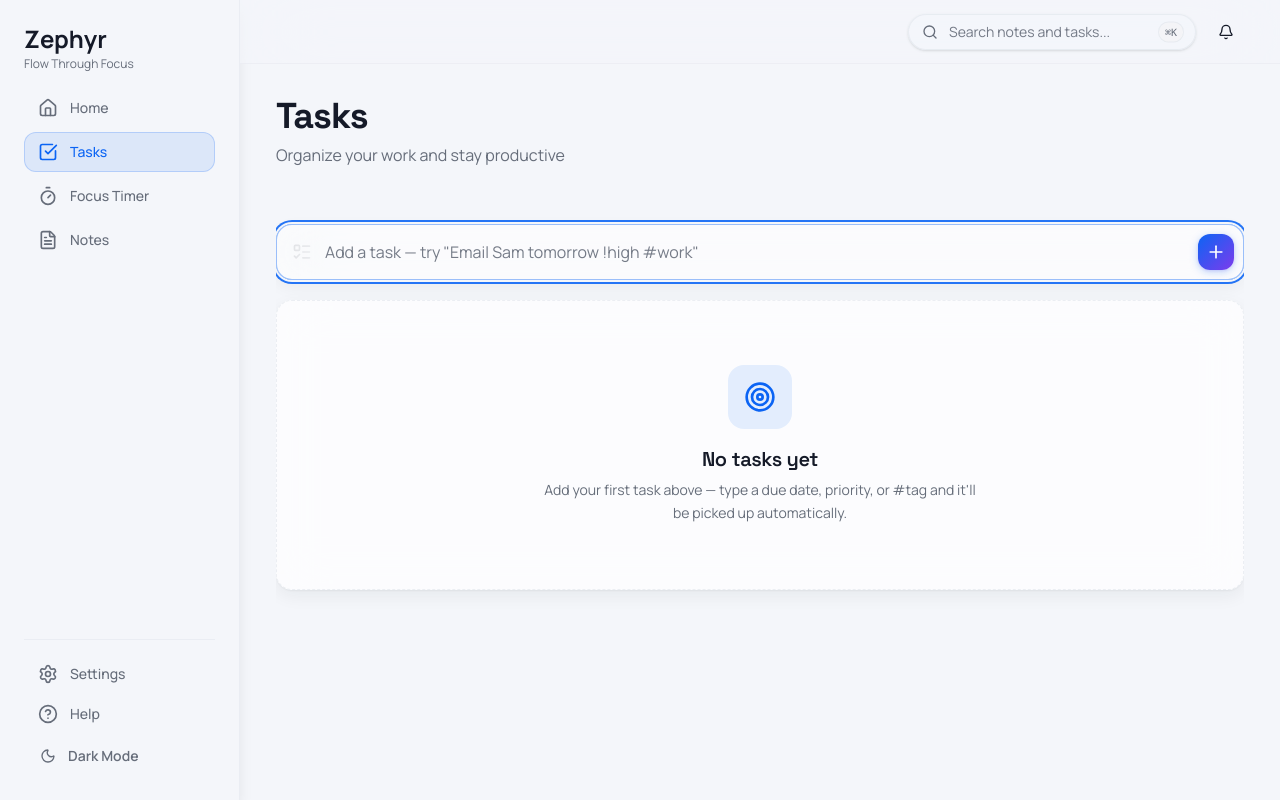
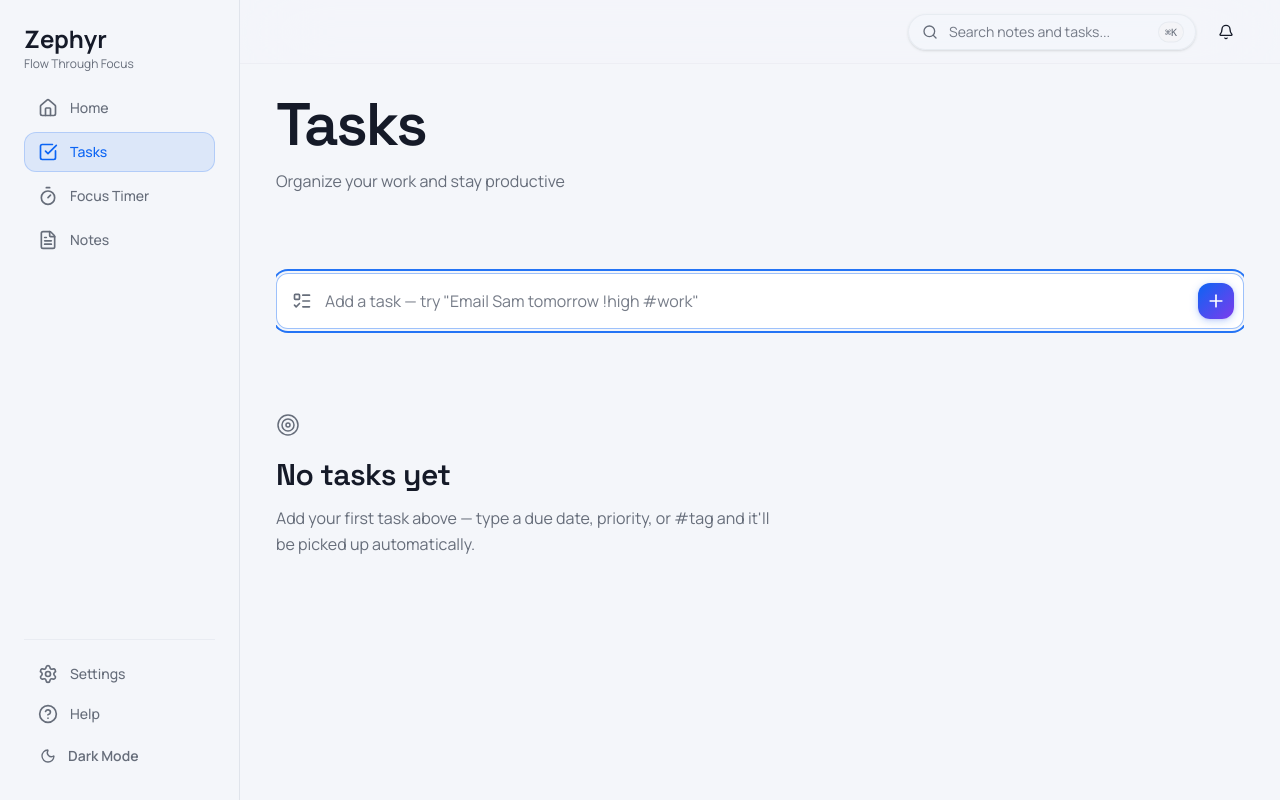
Before and after one commit to dominikkoenitzer/Zephyr, a React (Vite) app: page /tasks in a window 1280 px wide. Built offline with nearby package versions, Linux system fonts and the light colour scheme.

Commit message:
Quieten the remaining routes
Carries the home page's treatment to Tasks, Notes, Focus, Settings and
Help: page titles set larger and tighter, cards reduced to a hairline on
a flat surface, empty states set left without a coloured chip or a box,
and the translucent blurred panels dropped throughout.

```diff
--- a/src/components/Layout/PageHeader.jsx
+++ b/src/components/Layout/PageHeader.jsx
@@ -1,14 +1,23 @@
+/**
+ * The masthead every route shares. Same emphasis as the home page: the title
+ * is set larger and tighter than a dashboard usually allows, and nothing around
+ * it competes — no rule, no eyebrow, no panel.
+ */
 function PageHeader({ title, description, actions }) {
   return (
-    <div className="flex flex-col md:flex-row md:items-end md:justify-between gap-3 sm:gap-4 mb-5 sm:mb-8">
+    <header className="mb-12 flex flex-col gap-6 sm:mb-14 md:flex-row md:items-end md:justify-between">
       <div className="min-w-0">
-        <h1 className="text-3xl md:text-4xl font-bold tracking-tight text-foreground">{title}</h1>
+        <h1 className="text-[2.5rem] font-semibold leading-[0.95] tracking-[-0.035em] text-foreground sm:text-5xl lg:text-6xl">
+          {title}
+        </h1>
         {description && (
-          <p className="text-sm md:text-base text-muted-foreground mt-1.5 leading-relaxed">{description}</p>
+          <p className="mt-4 max-w-xl text-base text-muted-foreground">{description}</p>
         )}
       </div>
-      {actions ? <div className="w-full md:w-auto flex items-center gap-2 flex-wrap">{actions}</div> : null}
-    </div>
+      {actions ? (
+        <div className="flex w-full flex-wrap items-center gap-2 md:w-auto md:shrink-0">{actions}</div>
+      ) : null}
+    </header>
   );
 }
 
--- a/src/components/Layout/Sidebar.jsx
+++ b/src/components/Layout/Sidebar.jsx
@@ -85,7 +85,7 @@ function Sidebar({ isMobile = false, onClose }) {
           animate={{ x: 0 }}
           exit={{ x: '-100%' }}
           transition={{ type: 'spring', stiffness: 380, damping: 36 }}
-          className="fixed left-0 top-0 h-full w-(--sidebar-width) bg-background/95 backdrop-blur-xl border-r border-border/50 shadow-2xl flex flex-col overflow-hidden">
+          className="fixed left-0 top-0 h-full w-(--sidebar-width) bg-background border-r border-border shadow-xl flex flex-col overflow-hidden">
           <div className="flex items-center justify-between p-4 sm:p-6 pb-4 sm:pb-6 shrink-0">
             <BrandMark />
             <Button
@@ -119,7 +119,7 @@ function Sidebar({ isMobile = false, onClose }) {
   return (
     <aside
       aria-label="Sidebar"
-      className="hidden lg:flex lg:flex-col lg:w-[var(--sidebar-width)] lg:fixed lg:inset-y-0 bg-background/95 backdrop-blur-xl border-r border-border/50 shadow-lg overflow-hidden"
+      className="hidden lg:flex lg:flex-col lg:w-[var(--sidebar-width)] lg:fixed lg:inset-y-0 bg-background border-r border-border overflow-hidden"
     >
       <div className="flex flex-col h-full">
         <div className="shrink-0 p-6 pb-4">
--- a/src/components/Notes/Notes.jsx
+++ b/src/components/Notes/Notes.jsx
@@ -232,7 +232,7 @@ const Notes = () => {
   return (
     <div className="w-full max-w-5xl mx-auto space-y-5">
       {/* Quick capture — type a thought, hit Ctrl+Enter, done */}
-      <div className="rounded-2xl border border-border/50 bg-card/60 backdrop-blur-xl shadow-(--shadow-card) focus-within:border-primary/40 transition-colors">
+      <div className="rounded-xl border border-border bg-card focus-within:border-primary/40 transition-colors">
         <textarea
           ref={captureRef}
           autoFocus
@@ -322,7 +322,7 @@ const Notes = () => {
 
       {/* Notes */}
       {visible.length === 0 ? (
-        <Card className="border-dashed">
+        <Card className="border-0 bg-transparent">
           <CardContent className="p-0">
             <EmptyState
               icon={FileText}
--- a/src/components/TaskManager/TaskList.jsx
+++ b/src/components/TaskManager/TaskList.jsx
@@ -166,7 +166,7 @@ const TaskList = () => {
                 value={newTask}
                 onChange={(e) => setNewTask(e.target.value)}
                 onKeyDown={(e) => e.key === 'Escape' && setNewTask('')}
-                className="pl-12 pr-14 h-14 text-base rounded-2xl bg-card/60 backdrop-blur-xl border-border/50 shadow-(--shadow-card)"
+                className="pl-12 pr-14 h-14 text-base rounded-xl bg-card border-border shadow-none"
                 aria-label="Add a task"
               />
               <Button
@@ -243,7 +243,7 @@ const TaskList = () => {
                       exit={{ opacity: 0, scale: 0.97, transition: { duration: 0.15 } }}
                       transition={{ type: 'spring', stiffness: 500, damping: 40 }}
                       onClick={() => setEditingTask(task)}
-                      className="flex items-start sm:items-center gap-2 sm:gap-3 p-3 sm:p-4 bg-card/70 backdrop-blur-xl border border-border/60 rounded-xl transition-colors duration-200 hover:shadow-sm hover:border-primary/30 group cursor-pointer"
+                      className="flex items-start sm:items-center gap-2 sm:gap-3 p-3 sm:p-4 bg-card border border-border rounded-xl transition-colors duration-200 hover:border-primary/40 group cursor-pointer"
                     >
                       <Button
                         variant="ghost"
@@ -351,7 +351,7 @@ const TaskList = () => {
                     animate={{ opacity: 1, y: 0 }}
                     exit={{ opacity: 0, scale: 0.97, transition: { duration: 0.15 } }}
                     transition={{ type: 'spring', stiffness: 500, damping: 40 }}
-                    className="flex items-center gap-3 p-4 bg-card/40 backdrop-blur-xl border border-border/50 rounded-xl"
+                    className="flex items-center gap-3 p-4 bg-card border border-border rounded-xl"
                   >
                     <Button
                       variant="ghost"
@@ -385,7 +385,7 @@ const TaskList = () => {
 
           {/* Empty State */}
           {tasks.length === 0 && (
-            <Card className="border-dashed">
+            <Card className="border-0 bg-transparent">
               <CardContent className="p-0">
                 <EmptyState
                   icon={Target}
--- a/src/components/ui/card.jsx
+++ b/src/components/ui/card.jsx
@@ -1,10 +1,13 @@
 import * as React from "react"
 import { cn } from "../../lib/utils"
 
+// A quiet grouping, not a floating tile: a hairline edge and a flat surface,
+// with no translucency, blur or drop shadow. Emphasis on these pages comes from
+// type and whitespace, so a card should barely register.
 const Card = React.forwardRef(({ className, ...props }, ref) => (
   <div
     ref={ref}
-    className={cn("rounded-2xl border border-border/60 bg-card/70 backdrop-blur-xl text-card-foreground shadow-(--shadow-card)", className)}
+    className={cn("rounded-xl border border-border bg-card text-card-foreground", className)}
     {...props}
   />
 ))
@@ -16,7 +19,11 @@ const CardHeader = React.forwardRef(({ className, ...props }, ref) => (
 CardHeader.displayName = "CardHeader"
 
 const CardTitle = React.forwardRef(({ className, ...props }, ref) => (
-  <h2 ref={ref} className={cn("text-2xl font-semibold leading-none tracking-tight", className)} {...props} />
+  <h2
+    ref={ref}
+    className={cn("text-[11px] font-medium uppercase leading-none tracking-[0.22em] text-muted-foreground", className)}
+    {...props}
+  />
 ))
 CardTitle.displayName = "CardTitle"
 
--- a/src/components/ui/empty-state.jsx
+++ b/src/components/ui/empty-state.jsx
@@ -11,17 +11,19 @@ import { cn } from "../../lib/utils"
  */
 function EmptyState({ icon: Icon, title, description, action, className }) {
   return (
-    <div className={cn("flex flex-col items-center justify-center text-center px-6 py-12 sm:py-16", className)}>
+    // Set left and quiet: no coloured chip, no centred box. It reads as a line
+    // of copy on the page rather than as a placeholder panel.
+    <div className={cn("py-12 sm:py-16", className)}>
       {Icon && (
-        <div className="mb-4 flex h-16 w-16 items-center justify-center rounded-2xl bg-primary/10 text-primary">
-          <Icon className="h-8 w-8" aria-hidden="true" />
-        </div>
+        <Icon className="mb-5 h-6 w-6 text-muted-foreground" aria-hidden="true" strokeWidth={1.5} />
       )}
-      <h2 className="text-lg sm:text-xl font-semibold text-foreground">{title}</h2>
+      <h2 className="text-2xl font-semibold tracking-[-0.02em] text-foreground sm:text-3xl">
+        {title}
+      </h2>
       {description && (
-        <p className="mt-1.5 max-w-md text-sm text-muted-foreground leading-relaxed">{description}</p>
+        <p className="mt-3 max-w-lg text-base leading-relaxed text-muted-foreground">{description}</p>
       )}
-      {action && <div className="mt-5">{action}</div>}
+      {action && <div className="mt-7">{action}</div>}
     </div>
   )
 }
```
